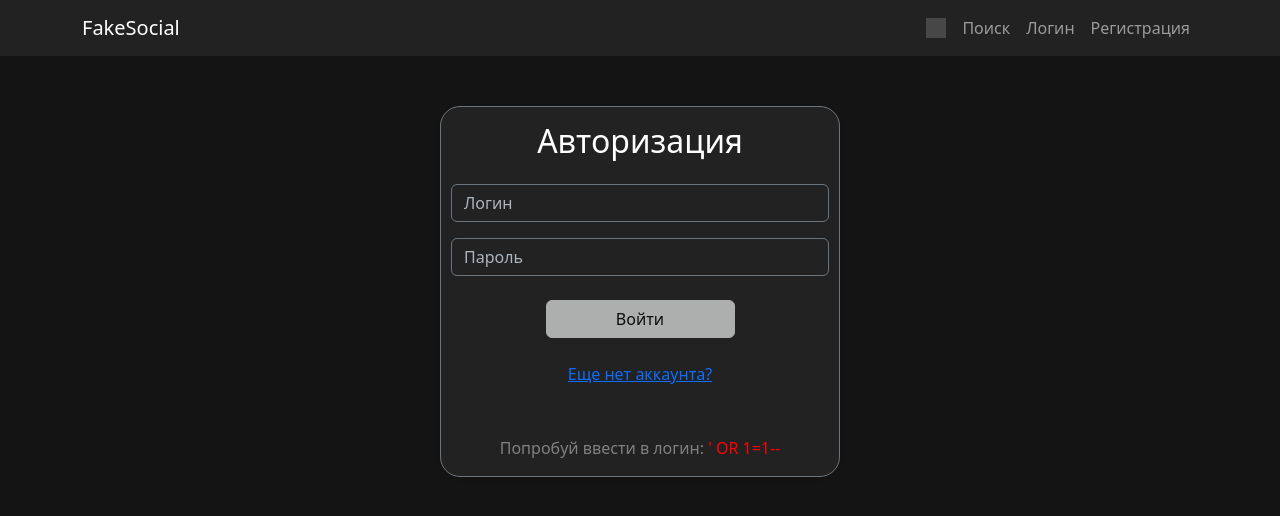
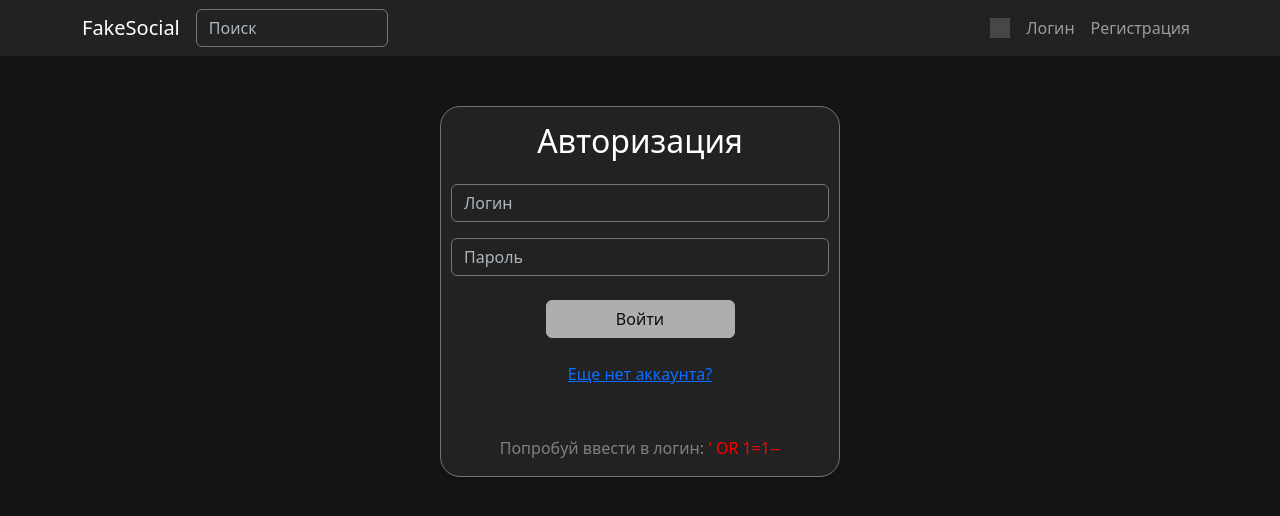
Before and after one commit to qvpvvq/diryavoe, a Vue app: page /login in a window 1280 px wide. Shown: the top 516 px of the page. Built offline with nearby package versions, Linux system fonts and the light colour scheme; no server answers; grey boxes are pictures that could not be loaded.

Commit message:
начал делать менюшка для поиск 💤

```diff
--- a/src/App.vue
+++ b/src/App.vue
@@ -2,12 +2,15 @@
 import { RouterLink } from 'vue-router'
 import { onMounted } from 'vue'
 import api from './api'
+import searchWindow from './components/searchWindow.vue'
+import { ref } from 'vue'
 import { isDark, toggleTheme } from '@/themeState'
 import darkThemeIcon from './assets/moon.svg'
 import lightThemeIcon from './assets/sun.svg'
 import { useSessionStore } from './stores/userSession'
 
 const store = useSessionStore()
+const isOpen = ref(false)
 
 onMounted(async () => {
   try {
@@ -20,15 +23,23 @@ onMounted(async () => {
 </script>
 
 <template>
-  <nav class="navbar navbar-expand-lg navbar-dark bg-dark mb-4 navcolor">
+  <nav class="navbar navbar-expand flex-columb flex-md-row navbar-dark bg-dark mb-4 navcolor">
     <div class="container">
       <RouterLink class="navbar-brand" to="/">FakeSocial</RouterLink>
+      <div class="position-relative">
+        <input
+          class="form-control mr-auto searchInput"
+          @focus="isOpen = true"
+          @blur="isOpen = false"
+          placeholder="Поиск"
+        />
+        <searchWindow class="position-absolute" v-show="isOpen"></searchWindow>
+      </div>
       <div class="navbar-nav ms-auto">
         <button @click="toggleTheme" class="nav-link d-flex align-items-center navbarButton">
           <img class="themeIcon" v-if="isDark" :src="darkThemeIcon" alt="Dark" />
           <img class="themeIcon" v-else :src="lightThemeIcon" alt="Light" />
         </button>
-        <RouterLink class="nav-link navbarButton" to="/search">Поиск</RouterLink>
         <template v-if="store.isLoggedIn">
           <span class="nav-link">Привет, {{ store.username }}</span>
           <button class="nav-link navbarButton" @click="store.logout">Выйти</button>
@@ -66,4 +77,8 @@ onMounted(async () => {
 .navbarButton:hover {
   background-color: gray;
 }
+.searchWin {
+  top: 100%;
+  width: 100%;
+}
 </style>
--- a/src/assets/main.css
+++ b/src/assets/main.css
@@ -44,3 +44,17 @@ body.dark-theme {
     }
   }
 }
+.searchInput {
+  max-width: 15vw;
+  background-color: transparent !important;
+  color: white !important;
+  border: 1px solid #6c757d;
+  &::placeholder {
+    color: #adb5bd;
+  }
+  &:focus {
+    background-color: rgba(255, 255, 255, 0.05) !important;
+    border-color: #f8f9fa;
+    box-shadow: none;
+  }
+}
--- /dev/null
+++ b/src/components/searchWindow.vue
@@ -0,0 +1,6 @@
+<script setup></script>
+<template>
+  <div style="background-color: black">БЛЯДasdasdsadsaОТАА</div>
+</template>
+
+<style scoped></style>
--- a/src/router/index.js
+++ b/src/router/index.js
@@ -19,11 +19,6 @@ const router = createRouter({
       component: () => import('../views/RegisterView.vue'),
     },
     {
-      path: '/search',
-      name: 'search',
-      component: () => import('../views/SearchView.vue'),
-    },
-    {
       path: '/admin',
       name: 'adminpanel',
       component: () => import('../views/AdminPanel.vue'),
--- a/src/views/HomeView.vue
+++ b/src/views/HomeView.vue
@@ -63,7 +63,7 @@ onMounted(async () => {
         </div>
       </div>
       <div class="col-md-8">
-        <h3 class="mb-4 text-secondary">Свежие новости</h3>
+        <h3 class="mb-4">Свежие новости</h3>
         <template v-if="posts.length">
           <postCard v-for="post in posts" :key="post.id" :post="post"></postCard>
         </template>
--- a/src/views/LoginView.vue
+++ b/src/views/LoginView.vue
@@ -39,5 +39,3 @@ const { username, password, handleSubmit, isFormValid } = useAuthForm(
     </div>
   </div>
 </template>
-
-<style scoped lang="scss"></style>
--- a/src/views/SearchView.vue
+++ /dev/null
@@ -1,8 +0,0 @@
-<script setup>
-</script>
-
-<template>
-    <h1>Search page</h1>
-</template>
-
-<style></style>
```
